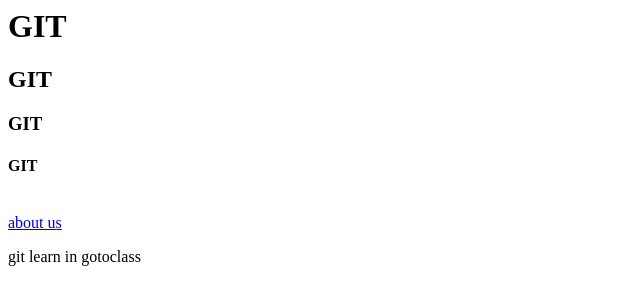
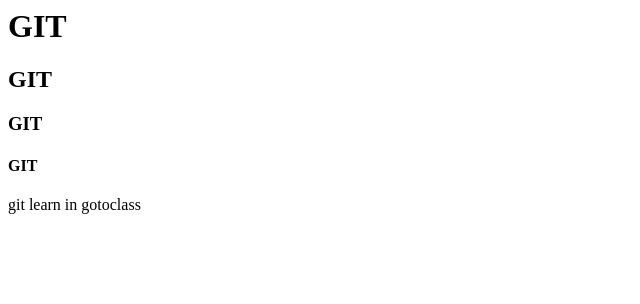
Before and after one commit to ahmadech4/a4git, a plain HTML site: page index.html in a window 1280 px wide. Shown: the whole page, without its empty margins (0-640 px from the left). Drawn offline with Linux system fonts and the light colour scheme.

Commit message:
remove a tag

```diff
--- a/index.html
+++ b/index.html
@@ -7,8 +7,7 @@
 <h2>GIT</h2>
 <h3>GIT</h3>
 <h4>GIT</h4>
-<br>
-<a href="about-us.html">about us</a>
+
 <p>
 git learn in gotoclass
 </p>
```
